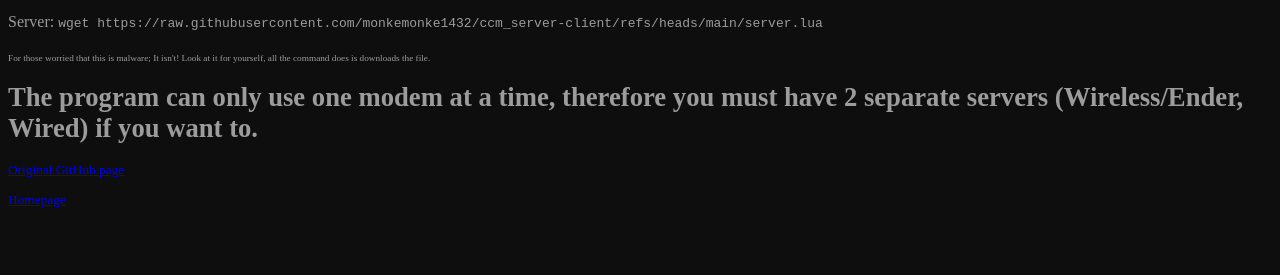
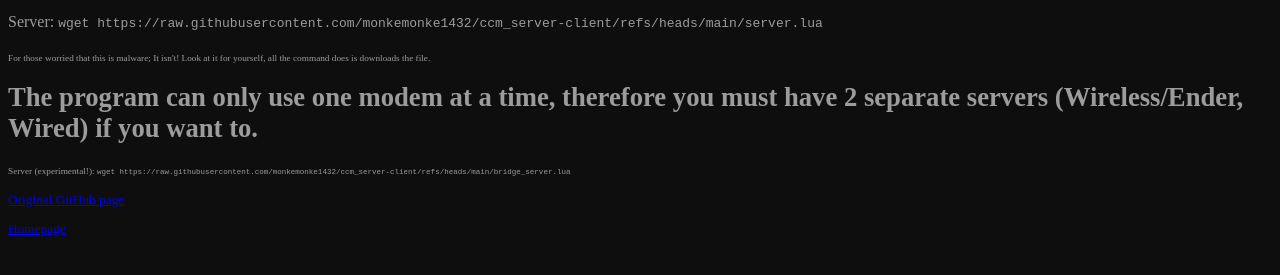
Before and after one commit to monkemonke1432/computercraftmessenger.github.io, a plain HTML site: page download.html in a window 1280 px wide. Shown: the part 365-640 px from the top of the page. Drawn offline with Linux system fonts and the light colour scheme.

Commit message:
Update download.html
Added experimental multi-modem server download.

```diff
--- a/download.html
+++ b/download.html
@@ -24,6 +24,7 @@ p { color: #9c9c9c ; }
 <p>Server: <code>wget https://raw.githubusercontent.com/monkemonke1432/ccm_server-client/refs/heads/main/server.lua</code></p>
 <p><small><small><small>For those worried that this is malware; It isn't! Look at it for yourself, all the command does is downloads the file.</small></small></p>
 <h1>The program can only use one modem at a time, therefore you must have 2 separate servers (Wireless/Ender, Wired) if you want to.</h1>
+<p><small><small>Server (experimental!): <code>wget https://raw.githubusercontent.com/monkemonke1432/ccm_server-client/refs/heads/main/bridge_server.lua</code></small></small></p>
 
 
 <p><a href="https://github.com/monkemonke1432/ccm_server-client">Original GitHub page</a></p>
```
